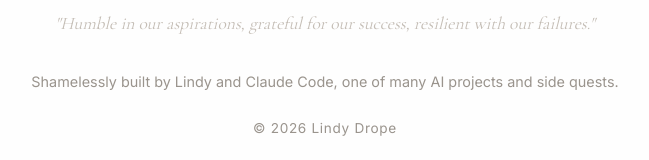
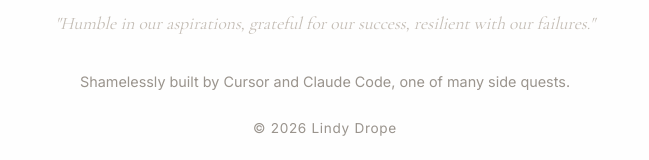
Before and after one commit to lindy-png/lindy2026.01.05, a plain HTML site: page index.html in a window 1280 px wide. Shown: the part 7190-7350 px from the top of the page, without its empty margins (315-964 px from the left). Drawn offline with nearby package versions, Linux system fonts and the light colour scheme.

Commit message:
Update footer text to Cursor and Claude Code

```diff
--- a/index.html
+++ b/index.html
@@ -278,7 +278,7 @@
     <!-- Footer -->
     <footer class="footer">
         <p class="quote">"Humble in our aspirations, grateful for our success, resilient with our failures."</p>
-        <p class="built-by">Shamelessly built by Lindy and Claude Code, one of many AI projects and side quests.</p>
+        <p class="built-by">Shamelessly built by Cursor and Claude Code, one of many side quests.</p>
         <p class="copyright">© 2026 Lindy Drope</p>
     </footer>
 
```
